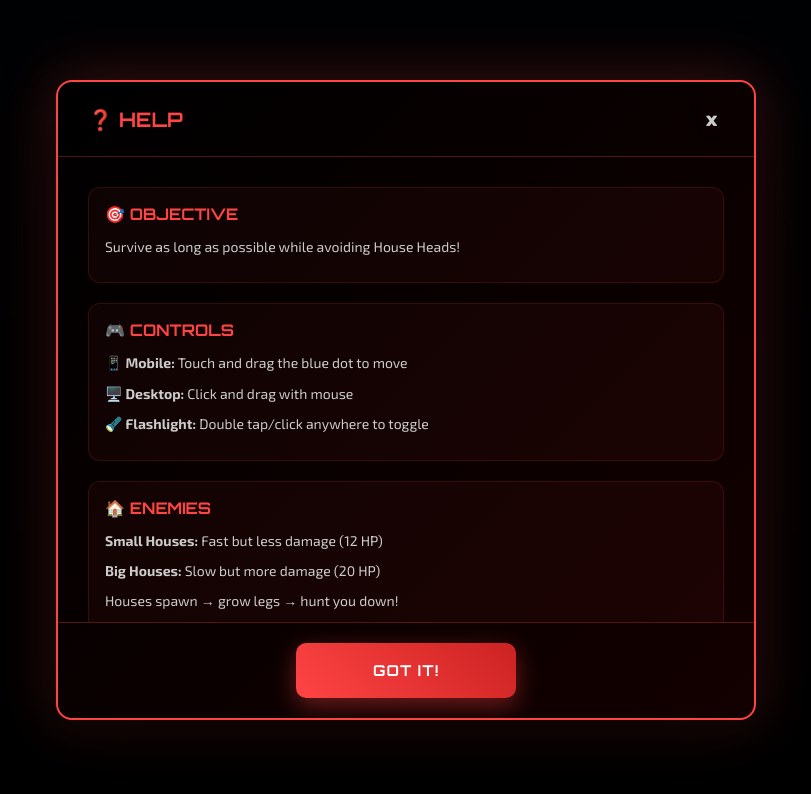
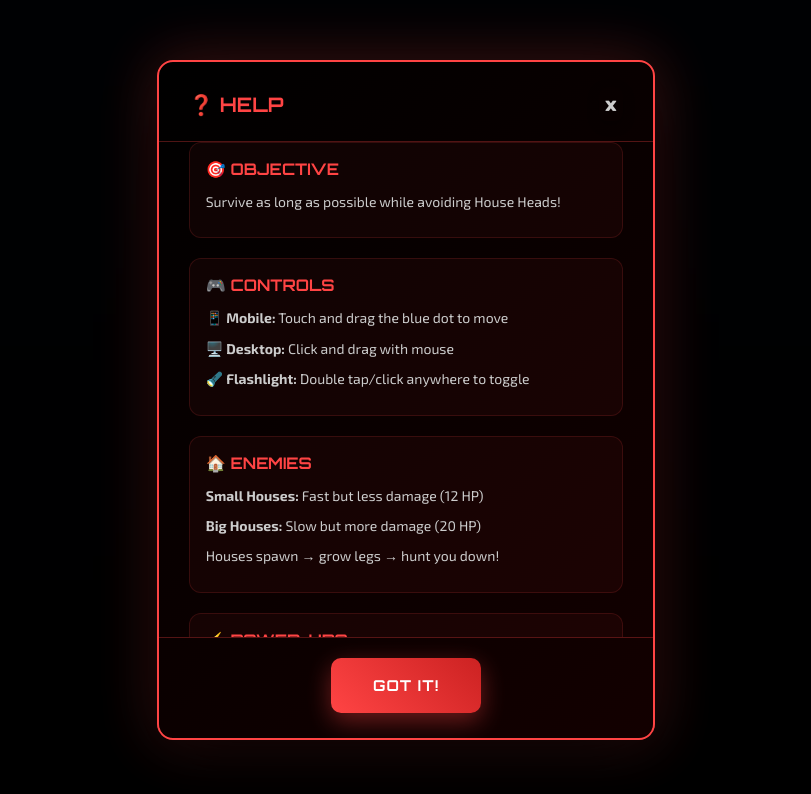
Before and after one commit to Ghost081280/househead, a website: page index.html in a window 1280 px wide. Both pictures are taken after a click on the button "❓ HELP". Shown: the whole page, without its empty margins (234-1045 px from the left). Drawn offline with Linux system fonts and the light colour scheme.

Commit message:
Update styles.css

```diff
--- a/styles.css
+++ b/styles.css
@@ -1130,15 +1130,22 @@ body.high-contrast {
         box-shadow: 0 8px 24px rgba(255, 255, 255, 0.2);
     }
 
-    /* Enhanced modals for desktop */
+    /* FIXED: Enhanced modals for desktop - better sizing and layout */
+    .modal-overlay {
+        padding: 40px;
+    }
+
     .modal-content {
-        max-width: 600px;
+        max-width: 550px;
+        width: auto;
+        min-width: 450px;
         border-radius: 16px;
         box-shadow: 0 25px 80px rgba(0, 0, 0, 0.8), 0 0 60px rgba(255, 68, 68, 0.3);
+        max-height: 85vh;
     }
 
     .modal-header {
-        padding: 20px 30px;
+        padding: 25px 30px 20px 30px;
     }
 
     .modal-header h2 {
@@ -1146,12 +1153,17 @@ body.high-contrast {
     }
 
     .modal-body {
-        padding: 30px;
-        max-height: 60vh;
+        padding: 0 30px 20px 30px;
+        max-height: calc(85vh - 120px);
+        overflow-y: auto;
     }
 
     .modal-footer {
-        padding: 20px 30px;
+        padding: 20px 30px 25px 30px;
+    }
+
+    .modal-footer .btn {
+        min-width: 150px;
     }
 
     /* Enhanced help content */
@@ -1192,12 +1204,12 @@ body.high-contrast {
     }
 
     .share-buttons {
-        gap: 16px;
-        flex-direction: row;
+        gap: 12px;
+        flex-direction: column;
     }
 
     .share-btn {
-        flex: 1;
+        width: 100%;
         padding: 16px 24px;
         font-size: 14px;
         border-radius: 10px;
```
